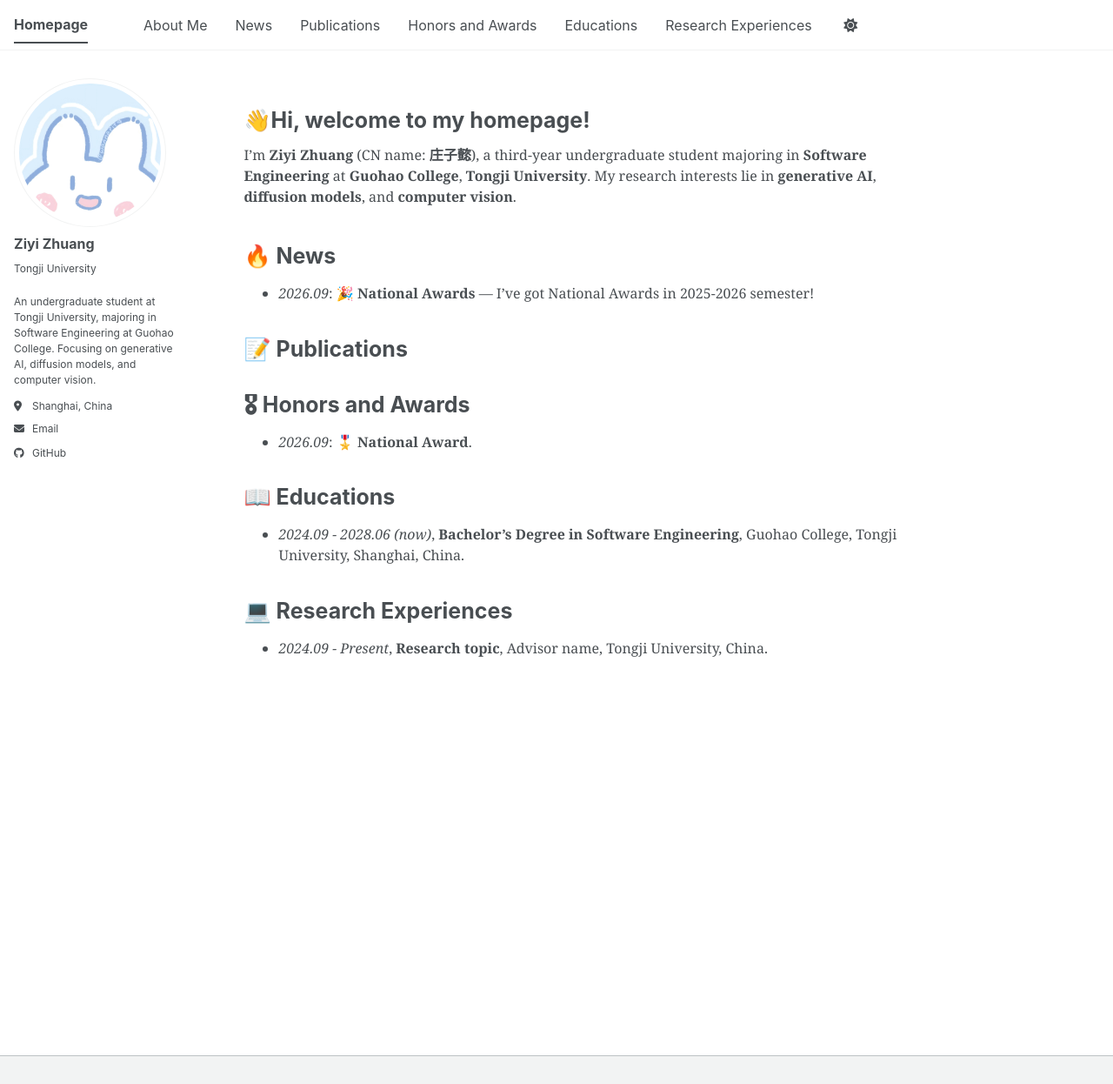
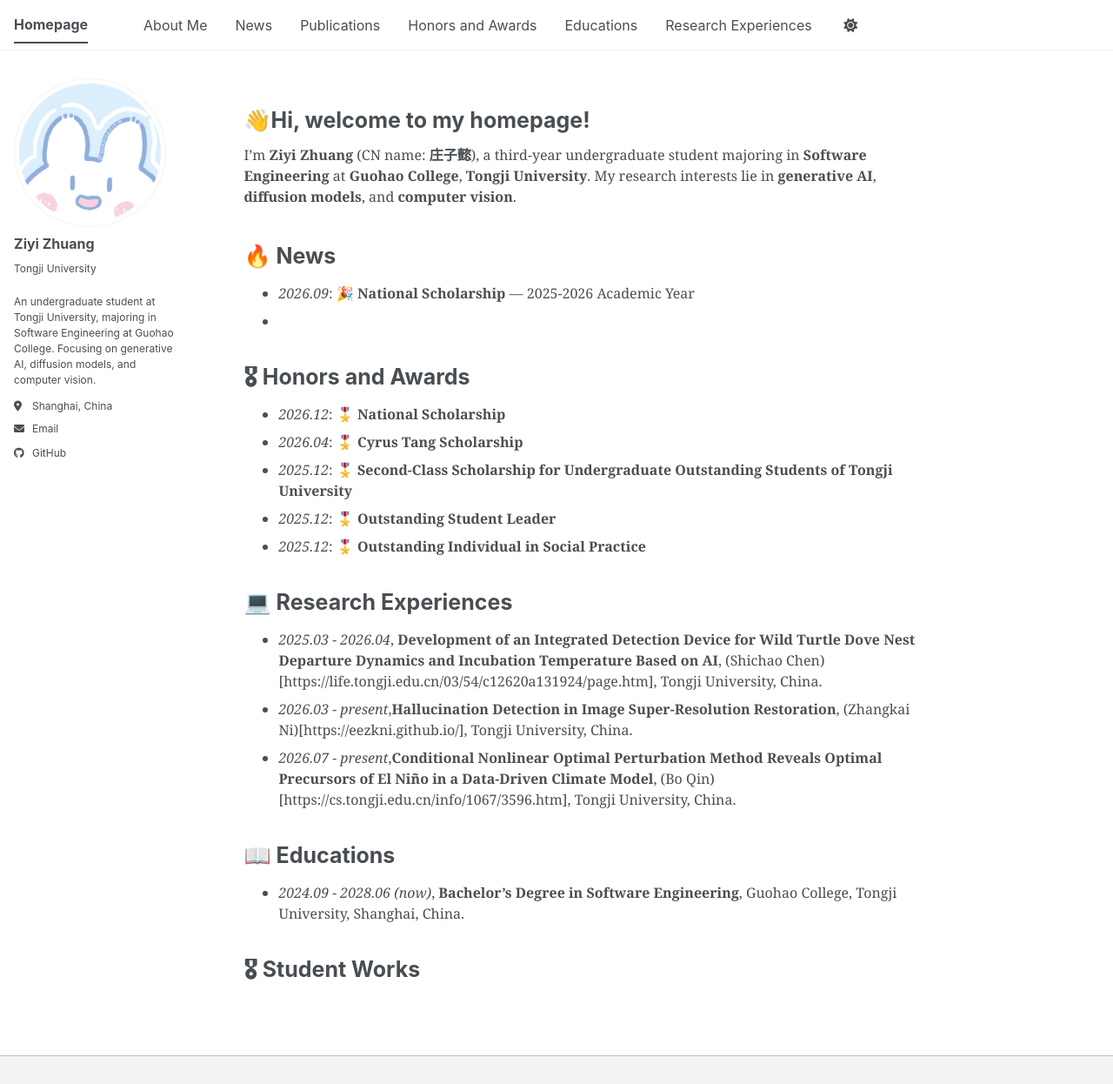
Before and after one commit to mathzhuang/mathzhuang.github.io, a Jekyll site: the page built from _pages/about.md, in a window 1280 px wide and 1246 px high. Shown: the whole window at 87% size. Built offline with Jekyll 4.4.1, drawn with Linux system fonts in a browser that asks for light colours; a style sheet for code colours, icons or effects is not loaded.

Commit message:
添加奖项

```diff
--- a/_pages/about.md
+++ b/_pages/about.md
@@ -23,13 +23,14 @@ I'm **Ziyi Zhuang** (CN name: **庄子懿**), a third-year undergraduate student
 # 🔥 News
 
 <!-- TODO: Add your latest news, one line per item, newest first, in this format: -->
-- *2026.09*: 🎉 **National Awards** — I've got National Awards in 2025-2026 semester!
+- *2026.09*: 🎉 **National Scholarship** — 2025-2026 Academic Year
+-
 
-<span class="anchor" id="publications"></span>
+<!--<span class="anchor" id="publications"></span>
 
 # 📝 Publications
 
-<!-- # TODO: Add one `paper-box` block per publication. Replace the placeholder below.
+# TODO: Add one `paper-box` block per publication. Replace the placeholder below.
 <div class="paper-box">
   <div class="paper-box-image">
     <div>
@@ -53,7 +54,21 @@ I'm **Ziyi Zhuang** (CN name: **庄子懿**), a third-year undergraduate student
 # 🎖 Honors and Awards
 
 <!-- TODO: List your honors and awards, newest first: -->
-- *2026.09*: 🎖️ **National Award**.
+- *2026.12*: 🎖️ **National Scholarship**
+- *2026.04*: 🎖️ **Cyrus Tang Scholarship**
+- *2025.12*: 🎖️ **Second-Class Scholarship for Undergraduate Outstanding Students of Tongji University**
+- *2025.12*: 🎖️ **Outstanding Student Leader**
+- *2025.12*: 🎖️ **Outstanding Individual in Social Practice**
+
+<span class="anchor" id="research-experiences"></span>
+
+# 💻 Research Experiences
+
+<!-- TODO: List your research experiences, newest first: -->
+- *2025.03 - 2026.04*, **Development of an Integrated Detection Device for Wild Turtle Dove Nest Departure Dynamics and Incubation Temperature Based on AI**, (Shichao Chen)[https://life.tongji.edu.cn/03/54/c12620a131924/page.htm], Tongji University, China.
+- *2026.03 - present*,**Hallucination Detection in Image Super-Resolution Restoration**, (Zhangkai Ni)[https://eezkni.github.io/], Tongji University, China.
+- *2026.07 - present*,**Conditional Nonlinear Optimal Perturbation Method Reveals Optimal Precursors of El Niño in a Data-Driven Climate Model**, (Bo Qin)[https://cs.tongji.edu.cn/info/1067/3596.htm], Tongji University, China.
+
 
 
 
@@ -64,9 +79,6 @@ I'm **Ziyi Zhuang** (CN name: **庄子懿**), a third-year undergraduate student
 <!-- TODO: Verify your enrollment and expected graduation years. -->
 - *2024.09 - 2028.06 (now)*, **Bachelor's Degree in Software Engineering**, Guohao College, Tongji University, Shanghai, China.
 
-<span class="anchor" id="research-experiences"></span>
+<span class="anchor" id="Student Works"></span>
 
-# 💻 Research Experiences
-
-<!-- TODO: List your research experiences, newest first: -->
-- *2024.09 - Present*, **Research topic**, Advisor name, Tongji University, China.
+# 🎖 Student Works
```
